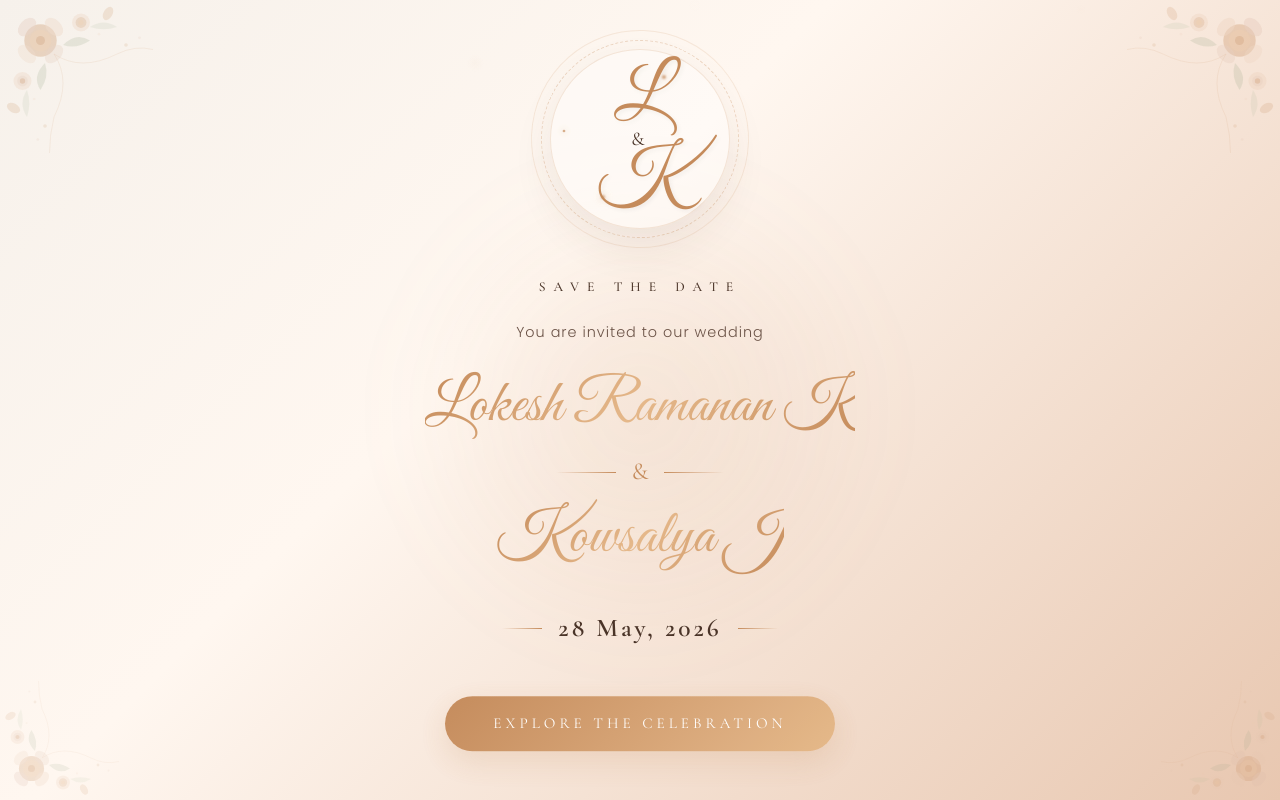
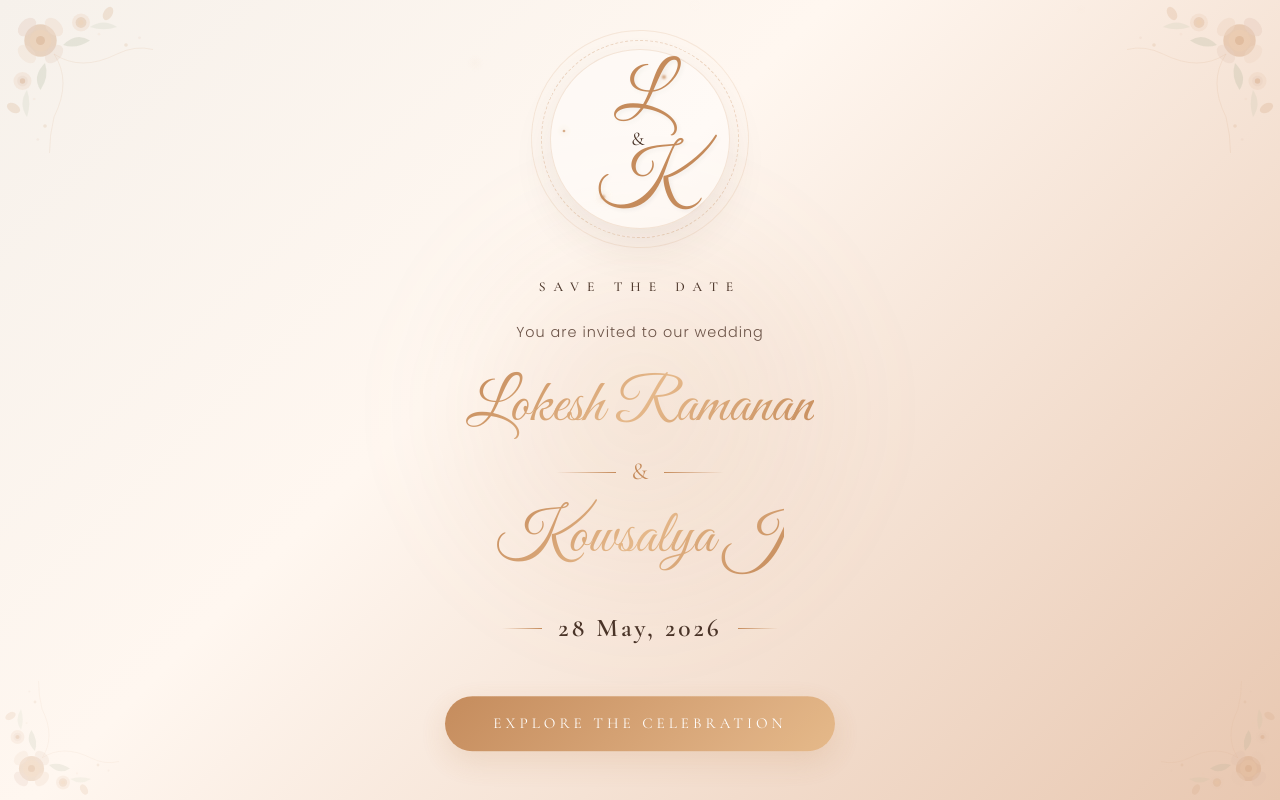
Before and after one commit to karthickraja-12/Lokesh-Ramananan-weds-kowsalya-invitation, a Next.js app in the folder app/: page / in a window 1280 px wide. Shown: the top 800 px of the page. Built offline with nearby package versions, Linux system fonts and the light colour scheme.

Commit message:
UI: Update name to Lokesh Ramanan

```diff
--- a/app/src/app/layout.tsx
+++ b/app/src/app/layout.tsx
@@ -17,12 +17,12 @@ const poppins = Poppins({
 });
 
 export const metadata: Metadata = {
-  title: "Lokesh Ramanan K & Kowsalya J — Wedding Invitation",
+  title: "Lokesh Ramanan & Kowsalya J — Wedding Invitation",
   description:
-    "You are cordially invited to celebrate the wedding of Lokesh Ramanan K and Kowsalya J on 28 May 2026 at Velu Mahal, Dindigul.",
-  keywords: ["wedding", "invitation", "Lokesh", "Kowsalya", "save the date"],
+    "You are cordially invited to celebrate the wedding of Lokesh Ramanan and Kowsalya J on 28 May 2026 at Velu Mahal, Dindigul.",
+  keywords: ["wedding", "invitation", "Lokesh Ramanan", "Kowsalya", "save the date"],
   openGraph: {
-    title: "Lokesh Ramanan K & Kowsalya J — Wedding Invitation",
+    title: "Lokesh Ramanan & Kowsalya J — Wedding Invitation",
     description:
       "Join us to celebrate our special day — 28 May 2026, Velu Mahal, Dindigul.",
     type: "website",
--- a/app/src/data/invitation.json
+++ b/app/src/data/invitation.json
@@ -1,5 +1,5 @@
 {
-  "groom": "Lokesh Ramanan K",
+  "groom": "Lokesh Ramanan",
   "bride": "Kowsalya J",
   "date": "2026-05-28",
   "time": "09:00 AM",
--- a/app/src/sections/GreetingSection.tsx
+++ b/app/src/sections/GreetingSection.tsx
@@ -81,7 +81,7 @@ export default function GreetingSection() {
         </p>
 
         <h3 style={{ fontFamily: "'Great Vibes', cursive", fontSize: "clamp(2rem, 5vw, 3rem)", lineHeight: 1.4 }}>
-          <span className="gold-gradient-text">Lokesh & Kowsalya</span>
+          <span className="gold-gradient-text">Lokesh Ramanan & Kowsalya</span>
         </h3>
 
         {/* Ring icon */}
--- a/app/src/sections/HeroSection.tsx
+++ b/app/src/sections/HeroSection.tsx
@@ -246,7 +246,7 @@ export default function HeroSection() {
                 marginBottom: "0.5rem",
               }}
             >
-              <span className="gold-gradient-text">Lokesh Ramanan K</span>
+              <span className="gold-gradient-text">Lokesh Ramanan</span>
             </h1>
             <div
               style={{
--- a/app/src/sections/InvitationSection.tsx
+++ b/app/src/sections/InvitationSection.tsx
@@ -197,7 +197,7 @@ export default function InvitationSection() {
               lineHeight: 1.4,
             }}
           >
-            <span className="gold-gradient-text">Lokesh Ramanan K</span>
+            <span className="gold-gradient-text">Lokesh Ramanan</span>
           </h2>
           <p
             style={{
```
